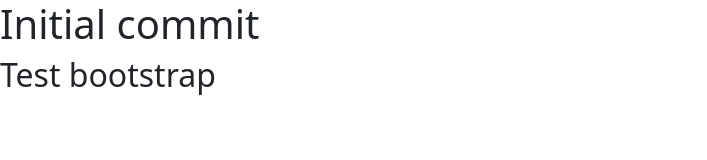
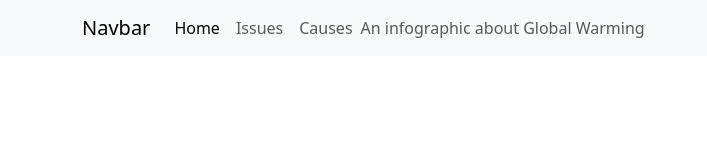
Before and after one commit to ciaken/ciaken.github.io, a plain HTML site: page index.html in a window 1280 px wide. Shown: the whole page, without its empty margins (0-707 px from the left). Drawn offline with nearby package versions, Linux system fonts and the light colour scheme.

Commit message:
Initial navbar

```diff
--- a/index.html
+++ b/index.html
@@ -11,10 +11,28 @@
         integrity="sha384-9ndCyUaIbzAi2FUVXJi0CjmCapSmO7SnpJef0486qhLnuZ2cdeRhO02iuK6FUUVM"
         crossorigin="anonymous"
     >
+    <link rel="stylesheet" href="./style.css">
 </head>
 <body>
-    <h1>Initial commit</h1>
-    <h2>Test bootstrap</h2>
+    <nav class="navbar navbar-expand-lg bg-body-tertiary sticky-top">
+        <div class="container">
+          <a class="navbar-brand" href="#">Navbar</a>
+          <button class="navbar-toggler" type="button" data-bs-toggle="collapse" data-bs-target="#navbarNavAltMarkup" aria-controls="navbarNavAltMarkup" aria-expanded="false" aria-label="Toggle navigation">
+            <span class="navbar-toggler-icon"></span>
+          </button>
+          <div class="collapse navbar-collapse" id="navbarNavAltMarkup">
+            <div class="navbar-nav">
+              <a class="nav-link active" aria-current="page" href="#">Home</a>
+              <a class="nav-link" href="#">Issues</a>
+              <a class="nav-link" href="#">Causes</a>
+              <span class="navbar-text">
+                An infographic about Global Warming
+              </span>
+            </div>
+          </div>
+        </div>
+      </nav>
+
     <script
         src="https://cdn.jsdelivr.net/npm/bootstrap@5.3.0/dist/js/bootstrap.bundle.min.js"
         integrity="sha384-geWF76RCwLtnZ8qwWowPQNguL3RmwHVBC9FhGdlKrxdiJJigb/j/68SIy3Te4Bkz"
```
Also changed, not shown: style.css (added).
